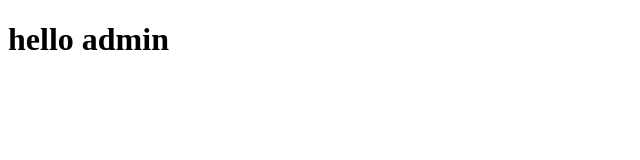
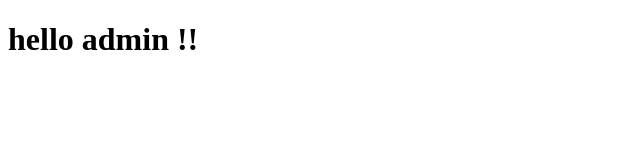
Before and after one commit to junorouse/valid-xss-checker, a React app: page / in a window 1280 px wide. Shown: the top 160 px of the page, without its empty margins (0-640 px from the left). Built offline with nearby package versions, Linux system fonts and the light colour scheme.

Commit message:
Test case for dev reloader

```diff
--- a/src/App.js
+++ b/src/App.js
@@ -3,7 +3,7 @@ import React from 'react';
 export default class App extends React.Component {
   render() {
     return (
-      <h1>hello admin</h1>
+      <h1>hello admin !!</h1>
     )
   }
 }
```
